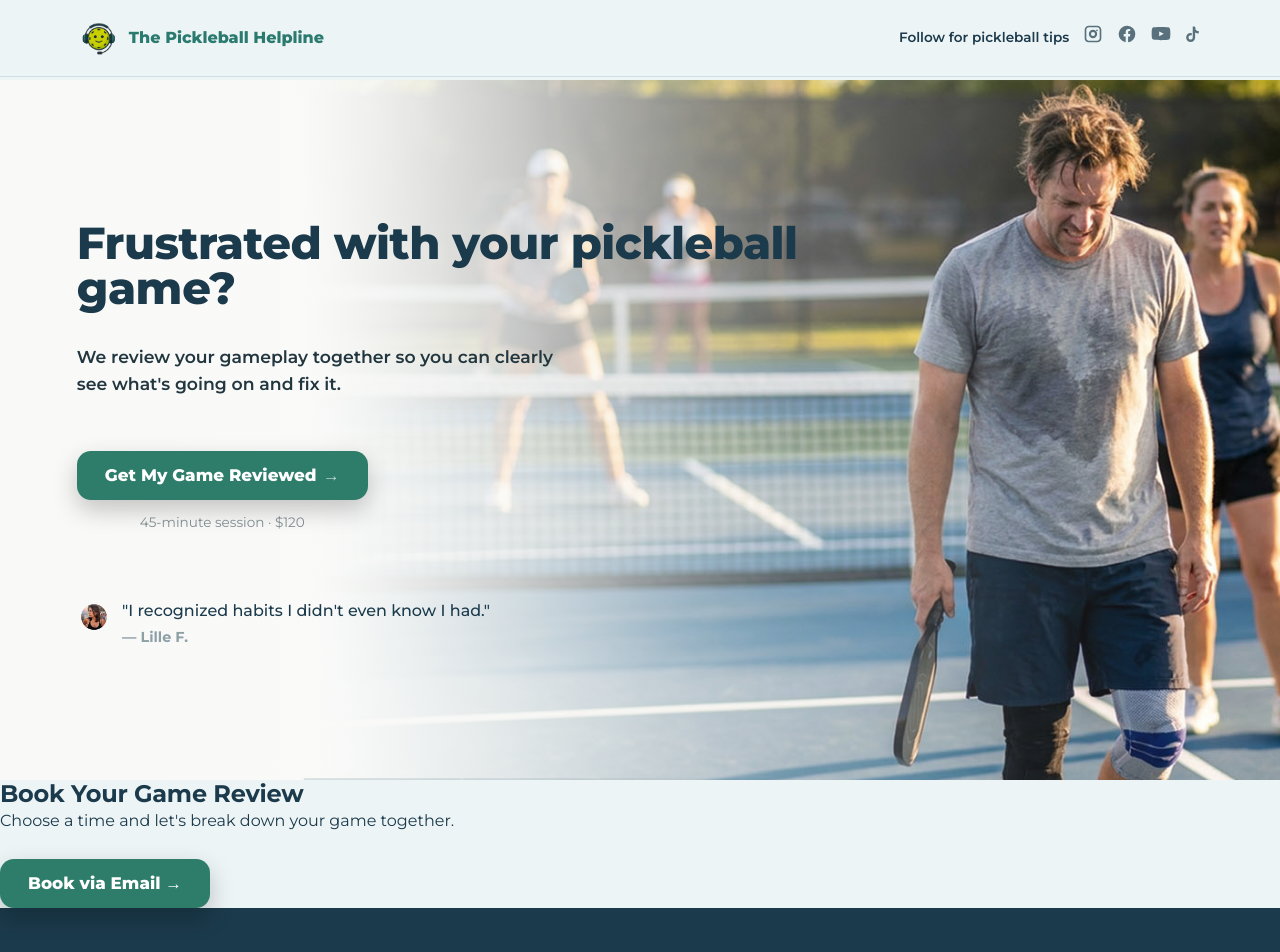
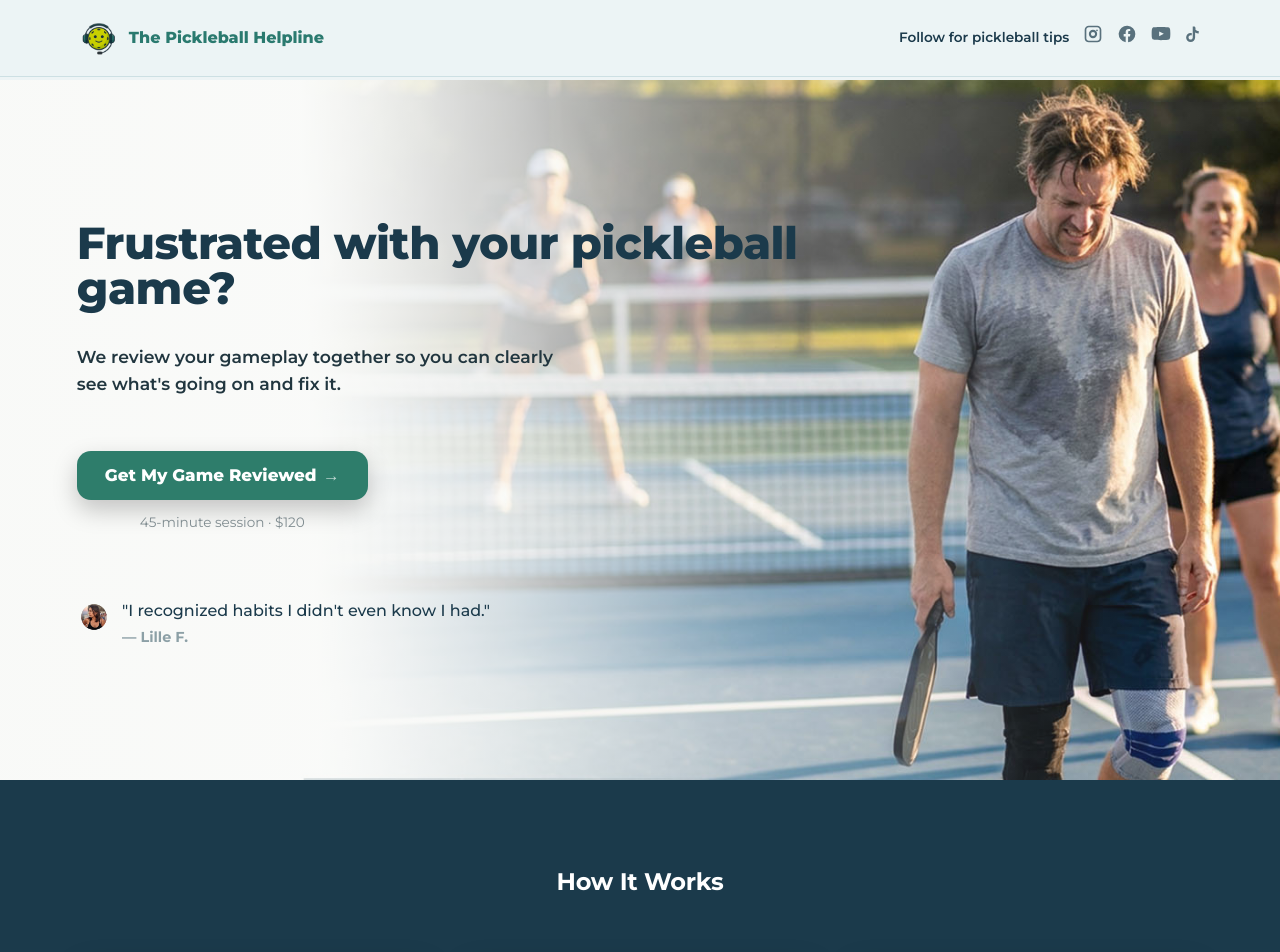
Before and after one commit to ajackler-a11y/pickleball-booking, a Next.js app: page / in a window 1280 px wide. Shown: the top 952 px of the page. Built offline with nearby package versions, Linux system fonts and the light colour scheme.

Commit message:
Add booking section

```diff
--- a/src/app/page.tsx
+++ b/src/app/page.tsx
@@ -89,18 +89,7 @@ export default function Home() {
         </div>
       </section>
 
-      {/* BOOKING */}
-<section id="booking" className="booking">
-  <div className="booking-inner">
-    <h2>Book Your Game Review</h2>
-    <p>Choose a time and let's break down your game together.</p>
 
-    {/* TEMP BUTTON (replace later with real booking system) */}
-    <a href="mailto:aj@thepickleballhelpline.com" className="btn-primary">
-      Book via Email →
-    </a>
-  </div>
-</section>
 
       {/* HOW IT WORKS */}
       <section id="how-it-works" className="how-it-works">
```
